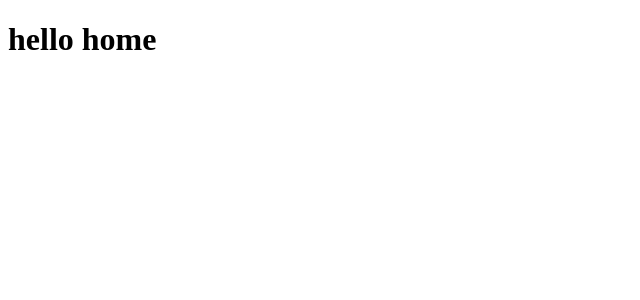
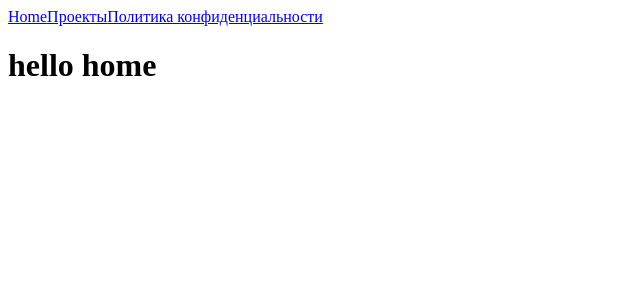
Before and after one commit to Daniks0-0/ENERGOSTROY, a React (Vite) app: page / in a window 1280 px wide. Shown: the top 300 px of the page, without its empty margins (0-640 px from the left). Built offline with nearby package versions, Linux system fonts and the light colour scheme.

Commit message:
add router

```diff
--- a/src/App.jsx
+++ b/src/App.jsx
@@ -2,6 +2,7 @@ import  Home from "./pages/Home";
 import Projects from "./pages/Projects";
 import PrivacyPolicy from "./pages/PrivacyPolicy";
 import { Routes, Route } from "react-router";
+import Navbar from "./components/Navbar";
 
 function App() {
 
@@ -11,11 +12,13 @@ function App() {
 
 
     <main>
-      <Routes>
-        <Route index element={<Home />} />
-        <Route path="/projects" element={<Projects />} />
-        <Route path="/privacy-policy" element={<PrivacyPolicy />} />
-      </Routes>
+
+    <Navbar />
+    <Routes>
+    <Route index element={<Home />} /> {/* Главная страница */}
+  <Route path="projects" element={<Projects />} /> {/* Проекты */}
+  <Route path="privacy-policy" element={<PrivacyPolicy />} />
+    </Routes>
     </main>
 
   </div>
--- /dev/null
+++ b/src/components/Navbar.jsx
@@ -0,0 +1,20 @@
+import React from "react";
+import { Link } from "react-router";
+
+const Navbar = () =>{
+    return(
+        <nav>
+            <Link to="/" end>
+            Home
+            </Link>
+            <Link to="/projects" end>
+           Проекты
+            </Link>
+            <Link to="/privacyPolicy" end>
+            Политика конфиденциальности
+            </Link>
+        </nav>
+    );
+}
+
+export default Navbar;
--- a/src/main.jsx
+++ b/src/main.jsx
@@ -1,13 +1,13 @@
 import React from 'react';
 import ReactDOM from "react-dom/client";
-import { BrowserRouter } from "react-router";
+import { BrowserRouter, Route } from "react-router";
 import App from './App';
 
 
-ReactDOM.createRoot(document.getElementById('root')).render(
-
-    <BrowserRouter>
-      <App />
-    </BrowserRouter>
-
+ReactDOM.createRoot(root).render(
+   <React.StrictMode>
+   <BrowserRouter>
+     <App />
+   </BrowserRouter>
+ </React.StrictMode>
 );
--- a/src/pages/Home.jsx
+++ b/src/pages/Home.jsx
@@ -1,7 +1,10 @@
+import React from "react";
+import Navbar from "../components/Navbar";
 
 function Home(){
     return(
         <>
+
         <h1>hello home</h1>
         </>
     );
--- a/src/pages/PrivacyPolicy.jsx
+++ b/src/pages/PrivacyPolicy.jsx
@@ -0,0 +1,13 @@
+import React from "react";
+import  Navbar  from "../components/Navbar";
+
+const PrivacyPolicy = () =>{
+    return(
+        <div>
+                 <Navbar />
+            <h1>Политика конф</h1>
+        </div>
+    );
+}
+
+export default PrivacyPolicy;
--- a/src/pages/Projects.jsx
+++ b/src/pages/Projects.jsx
@@ -0,0 +1,16 @@
+import React from "react";
+
+
+
+const Projects = () =>{
+    return(
+
+        <div>
+
+
+            <h1>Проекты</h1>
+        </div>
+    );
+}
+
+export default Projects;
```
